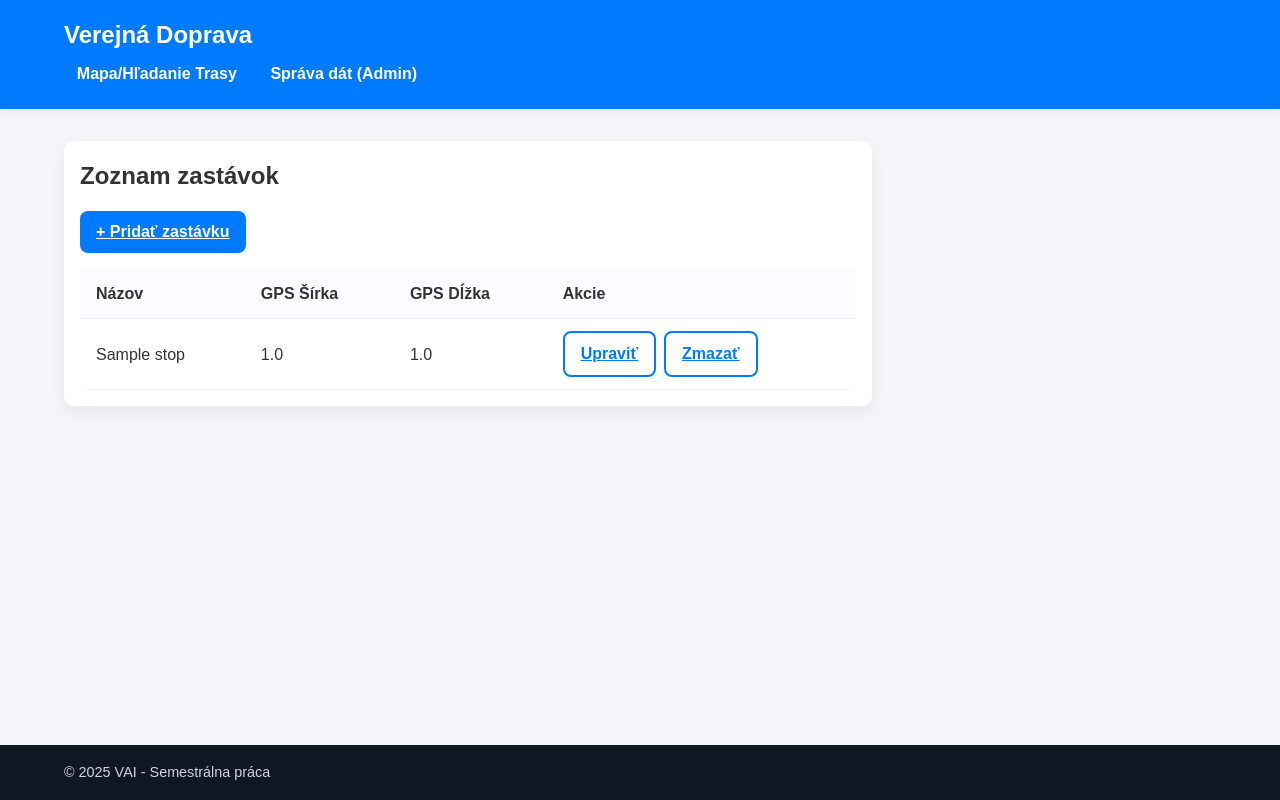
After one commit to ZiakovaKatarina/vaii-doprava, a Django app: page /stops/ in a window 1280 px wide. The commit adds this page. Run offline with Django 5.2, Linux system fonts and the light colour scheme; tables that the repository leaves empty hold one stand-in row (values such as "Sample post").

Commit message:
Vlastné CSS pravidlá pripojené externe, implementované základné rozloženie webu (layout), responzívny dizajn, CRUD operácia nad DB tabuľkou Stop včítane grafického rozhrania, kontrola formulárových prvkov na strane klienta a servera, netriviálny JavaScript

```diff
--- a/frontend/static/css/style.css
+++ b/frontend/static/css/style.css
@@ -1,4 +1,5 @@
-/* --- Základné a vlastné CSS pravidlá (Min. 10 pravidiel) --- */
+/* --- style.css --- */
+/* Kombinácia tvojich pravidiel + doplnené layout + komponenty */
 
 /* 1. Global Reset pre box model (Vlastné pravidlo) */
 * {
@@ -7,79 +8,193 @@
     padding: 0;
 }
 
-/* 2. Definícia vlastnej primárnej farby (Vlastné pravidlo) */
+/* 2. CSS premenné (Vlastné pravidlo) */
 :root {
-    --primary-color: #007bff; /* Modrá UNIZA/Doprava */
+    --primary-color: #007bff;
+    --accent-color: #ff6b6b;
+    --bg: #f4f4f9;
+    --text: #333;
+    --muted: #666;
+    --max-width: 1200px;
+    --radius: 10px;
     --font-family: 'Arial', sans-serif;
+    --space-1: 0.5rem;
+    --space-2: 1rem;
+    --space-3: 1.5rem;
 }
 
-/* 3. Vzhľad tela (body) */
+a {
+    color: var(--primary-color);
+    transition: color 150ms ease;
+}
+a:hover {
+    color: var(--primary-dark);
+}
+
+/* 3. Telo a základné písmo (Vlastné pravidlo) */
 body {
     font-family: var(--font-family);
     line-height: 1.6;
-    background-color: #f4f4f9; /* Svetlý background (Vlastné pravidlo) */
+    background-color: var(--bg);
+    color: var(--text);
+    -webkit-font-smoothing: antialiased;
+    -moz-osx-font-smoothing: grayscale;
+    min-height: 100vh;
+    display: flex;
+    flex-direction: column;
 }
 
-/* 4. Kontajner pre centrovanie obsahu (Vlastné pravidlo) */
+/* 4. Kontajner (Vlastné pravidlo) */
 .container {
     width: 90%;
-    max-width: 1200px;
+    max-width: var(--max-width);
     margin: 0 auto;
 }
 
-/* 5. Hlavička (Header) */
+/* 5. Header + nav (Vlastné pravidlo) */
 header {
     background-color: var(--primary-color);
-    color: white; /* Biela farba textu (Vlastné pravidlo) */
+    color: white;
     padding: 1rem 0;
+    box-shadow: 0 2px 8px rgba(0,0,0,0.08);
+}
+header .top {
+    display: flex;
+    align-items: center;
+    justify-content: space-between;
+    gap: 1rem;
+}
+header h1 {
+    font-size: 1.5rem;
+    margin: 0;
 }
 
-/* 6. Štýl pre hlavné navigacné linky (Vlastné pravidlo) */
+/* 6. Navigácia (Vlastné pravidlo) */
+nav {
+    display: flex;
+    flex-wrap: wrap;
+    align-items: center;
+    gap: 0.5rem;
+}
 nav a {
     color: white;
     text-decoration: none;
-    padding: 0 1rem;
-    font-weight: bold;
+    padding: 0.4rem 0.8rem;
+    font-weight: 600;
+    border-radius: 6px;
+    transition: background 150ms ease;
+}
+nav a:hover { background: rgba(255,255,255,0.12); }
+
+/* 7. Layout hlavnej časti: grid s content + sidebar (Vlastné pravidlo) */
+main.container {
+    display: grid;
+    grid-template-columns: 1fr minmax(250px, 320px);
+    gap: 1.5rem;
+    margin: 2rem auto;
+    align-items: start;
 }
 
-/* 7. Štýl pre hlavné nadpisy (Vlastné pravidlo) */
-h1 {
-    font-size: 2.5rem;
-    color: #333;
-    padding-bottom: 0.5rem;
+/* 8. Card komponent (Vlastné pravidlo) */
+.card {
+    background: white;
+    border-radius: var(--radius);
+    box-shadow: 0 6px 18px rgba(20,20,50,0.06);
+    padding: 1rem;
+    overflow: hidden;
 }
 
-/* 8. Štýl pre akčné tlačidlá (Vlastné pravidlo) */
+/* 9. Footer (Vlastné pravidlo) */
+footer {
+    margin-top: auto;
+    background: #0f1724;
+    color: #d1d5db;
+    padding: 1rem 0;
+    font-size: 0.9rem;
+}
+
+/* 10. Tlačidlá (Vlastné pravidlo) */
+.btn {
+    display: inline-block;
+    padding: 0.5rem 1rem;
+    border-radius: 8px;
+    cursor: pointer;
+    border: none;
+    font-weight: 600;
+}
 .btn-primary {
     background-color: var(--primary-color);
     color: white;
-    padding: 0.5rem 1rem;
-    border: none;
-    border-radius: 5px;
-    cursor: pointer;
+}
+.btn-outline {
+    background: transparent;
+    border: 2px solid var(--primary-color);
+    color: var(--primary-color);
 }
 
-/* --- Responzívny dizajn (Požiadavka na checkpoint) --- */
-
-/* 9. Defaultne skryté prvky pre desktop (Vlastné pravidlo) */
-.mobile-only {
-    display: none;
+/* 11. Formuláre a polia (Vlastné pravidlo) */
+.form-row { margin-bottom: 0.75rem; }
+label { display: block; margin-bottom: 0.4rem; color: var(--muted); font-size: 0.95rem; }
+input[type="text"], input[type="number"], textarea, select {
+    width: 100%;
+    padding: 0.6rem 0.75rem;
+    border-radius: 8px;
+    border: 1px solid #e6e9ef;
+    font-size: 0.95rem;
+    background: #fff;
+}
+input:focus, textarea:focus, select:focus {
+    outline: none;
+    border-color: rgba(0,123,255,0.6);
+    box-shadow: 0 4px 12px rgba(0,123,255,0.06);
 }
 
-/* 10. Media Query pre menšie obrazovky (Responzívne pravidlo) */
+/* 12. Table listing pre CRUD (Vlastné pravidlo) */
+.table {
+    width: 100%;
+    border-collapse: collapse;
+    background: white;
+    border-radius: 8px;
+    overflow: hidden;
+}
+.table th, .table td {
+    padding: 0.75rem 1rem;
+    text-align: left;
+    border-bottom: 1px solid #f1f3f5;
+}
+.table th { background: #fafcff; font-weight: 700; }
+
+/* 13. Small utilities (Vlastné pravidlo) */
+.text-muted { color: var(--muted); font-size: 0.9rem; }
+.center { text-align: center; }
+.flex { display: flex; gap: 0.5rem; align-items: center; }
+
+/* 14. Mobile-only (Vlastné pravidlo) */
+.mobile-only { display: none; }
+
+/* 15. Responsive: pre menšie obrazovky zmeny */
+@media (max-width: 1200px) {
+    /*main.container { grid-template-columns: 1fr; padding: 0 1rem; }*/
+    main.container { grid-template-columns: 1fr; }
+    nav { gap: 0.3rem; }
+    header .top { flex-direction: column; align-items: flex-start; gap: 0.6rem; }
+}
+
+/* 16. Responsive: pre telefony */
 @media (max-width: 768px) {
-    /* Menšia veľkosť písma pre mobily (Vlastné pravidlo) */
-    body {
-        font-size: 80%;
-    }
-    /* Zobrazí prvky len pre mobily */
-    .mobile-only {
-        display: block;
-    }
-    /* Centrálne zarovnanie (Vlastné pravidlo) */
-    /*
-    header h1 {
-        text-align: center;
-    }
-        */
+    body { font-size: 95%; } /* mierne zmenšenie textu */
+    .mobile-only { display: block; }
+    nav a { padding: 0.35rem 0.6rem; font-size: 0.95rem; }
+    .btn { padding: 0.45rem 0.8rem; }
 }
+
+/* 17. Notifikácie / chyby */
+.alert { padding: 0.6rem 0.8rem; border-radius: 8px; margin-bottom: 0.75rem; }
+.alert-error { background: #fff1f0; color: #9b1c1c; border: 1px solid #ffd6d6; }
+.alert-success { background: #f0fff4; color: #0f5132; border: 1px solid #c7f5d6; }
+
+/* 18. Tiny helper: character counter */
+.char-counter { font-size: 0.85rem; color: var(--muted); text-align: right; }
+
+/* 19. Accessible focus ring for keyboard users */
+:focus { outline: 3px solid rgba(0,123,255,0.12); outline-offset: 2px; }
--- /dev/null
+++ b/frontend/templates/stop_list.html
@@ -0,0 +1,34 @@
+{% extends "base.html" %}
+{% block content %}
+<div class="card">
+    <h2>Zoznam zastávok</h2>
+
+    <a href="{% url 'stop_create' %}" class="btn btn-primary" style="margin: 1rem 0; display:inline-block;">
+        + Pridať zastávku
+    </a>
+
+    <table class="table">
+        <thead>
+            <tr>
+                <th>Názov</th>
+                <th>GPS Šírka</th>
+                <th>GPS Dĺžka</th>
+                <th>Akcie</th>
+            </tr>
+        </thead>
+        <tbody>
+            {% for stop in stops %}
+            <tr>
+                <td>{{ stop.name }}</td>
+                <td>{{ stop.latitude }}</td>
+                <td>{{ stop.longitude }}</td>
+                <td class="flex">
+                    <a class="btn btn-outline" href="{% url 'stop_update' stop.id %}">Upraviť</a>
+                    <a class="btn btn-outline" href="{% url 'stop_delete' stop.id %}">Zmazať</a>
+                </td>
+            </tr>
+            {% endfor %}
+        </tbody>
+    </table>
+</div>
+{% endblock %}
--- a/frontend/urls.py
+++ b/frontend/urls.py
@@ -2,6 +2,12 @@ from django.urls import path
 from . import views
 
 urlpatterns = [
+
     # Cesta pre http://127.0.0.1:8000/
     path('', views.home, name='home'),
+
+    path('stops/', views.stop_list, name='stop_list'),
+    path('stops/create/', views.stop_create, name='stop_create'),
+    path('stops/<int:pk>/edit/', views.stop_update, name='stop_update'),
+    path('stops/<int:pk>/delete/', views.stop_delete, name='stop_delete'),
 ]
--- a/frontend/views.py
+++ b/frontend/views.py
@@ -1,4 +1,45 @@
-from django.shortcuts import render
+from django.shortcuts import render, get_object_or_404, redirect
+from data_management.models import Stop
+from .forms import StopForm
 
 def home(request):
     return render(request, 'home.html', {})
+
+# LIST
+def stop_list(request):
+    stops = Stop.objects.all().order_by('name')
+    return render(request, 'stop_list.html', {'stops': stops})
+
+# CREATE
+def stop_create(request):
+    if request.method == "POST":
+        form = StopForm(request.POST)
+        if form.is_valid():
+            form.save()
+            return redirect('stop_list')
+    else:
+        form = StopForm()
+
+    return render(request, 'stop_form.html', {'form': form, 'title': 'Pridať zastávku'})
+
+# UPDATE
+def stop_update(request, pk):
+    stop = get_object_or_404(Stop, pk=pk)
+    if request.method == "POST":
+        form = StopForm(request.POST, instance=stop)
+        if form.is_valid():
+            form.save()
+            return redirect('stop_list')
+    else:
+        form = StopForm(instance=stop)
+
+    return render(request, 'stop_form.html', {'form': form, 'title': 'Upraviť zastávku'})
+
+# DELETE
+def stop_delete(request, pk):
+    stop = get_object_or_404(Stop, pk=pk)
+    if request.method == "POST":
+        stop.delete()
+        return redirect('stop_list')
+
+    return render(request, 'stop_confirm_delete.html', {'stop': stop})
```
Also changed, not shown: doprava/settings.py (+151 -2 lines), frontend/forms.py (added, +44 -0 lines), frontend/templates/stop_confirm_delete.html (added, +13 -0 lines), frontend/templates/stop_form.html (added, +96 -0 lines).
